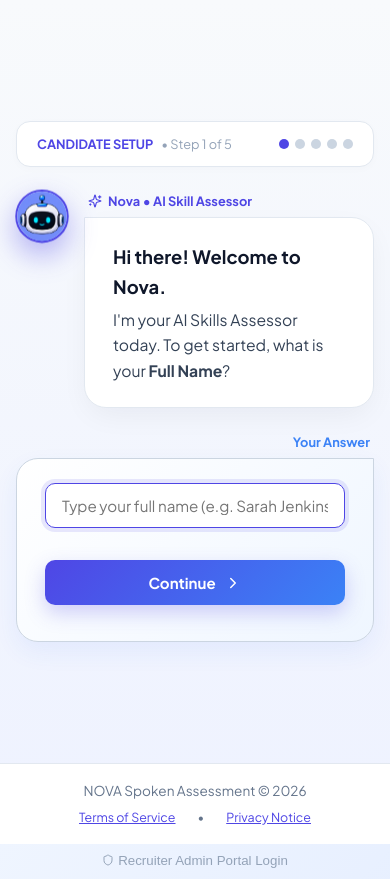
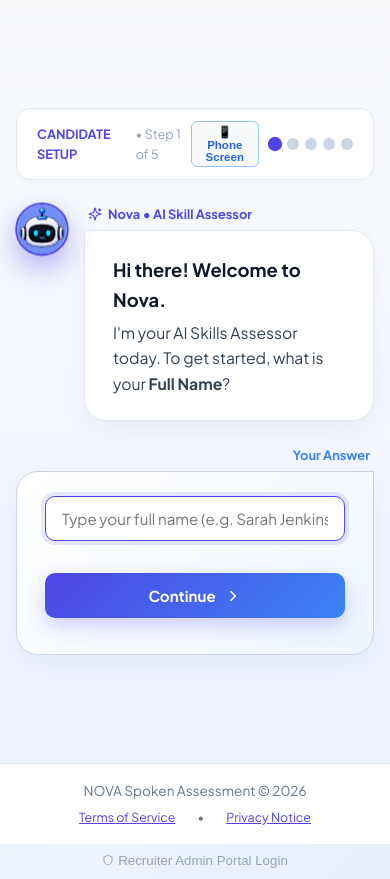
Before and after one commit to btwalive/nova-v2, a React (Vite) app: page / in a window 390 px wide. Built offline with nearby package versions, Linux system fonts and the light colour scheme; no server answers.

Commit message:
feat(auth): add quick phone screen jump button and direct url query navigation

```diff
--- a/src/App.jsx
+++ b/src/App.jsx
@@ -90,6 +90,7 @@ export default function App() {
 
   // Check URL query parameters (e.g. ?key=8d5ri83f9c, ?admin=true, ?dashboard=true, ?admin=dashboard, ?embed=true)
   const [isEmbedMode, setIsEmbedMode] = useState(false);
+  const [candidateAuthInitialStep, setCandidateAuthInitialStep] = useState('name');
 
   useEffect(() => {
     try {
@@ -104,6 +105,13 @@ export default function App() {
         setIsEmbedMode(true);
       }
 
+      const stepParam = params.get('step') || params.get('screen');
+      const cheatParam = params.get('cheat');
+      if (stepParam === 'phone' || cheatParam === 'phone' || params.get('qa') === 'phone') {
+        setCandidateAuthInitialStep('phone');
+        setTestStep('auth');
+      }
+
       const adminParam = params.get('admin');
       const dashboardParam = params.get('dashboard');
       const tabParam = params.get('tab');
@@ -116,15 +124,13 @@ export default function App() {
         setAdminActiveTab('voice_studio');
       }
 
-      if (isDirectAdminUrl && isSavedAdminSession) {
+      if (isSavedAdminSession || (isEmbed && isDirectAdminUrl)) {
         setIsAdminAuthenticated(true);
         setViewMode('recruiter');
         loadSubmissions(false, false);
       } else if (isDirectAdminUrl) {
         setIsAdminLoginOpen(true);
         loadSubmissions(false, false);
-      } else {
-        setViewMode('candidate');
       }
     } catch (e) { }
   }, []);
@@ -132,25 +138,9 @@ export default function App() {
   // Restore active candidate test session on page reload/refresh
   useEffect(() => {
     try {
-      const params = new URLSearchParams(window.location.search);
-      const isReset = params.get('reset') === 'true' || params.get('new') === 'true' || params.get('auth') === 'true' || params.get('fresh') === 'true';
-      if (isReset) {
-        try { localStorage.removeItem('hirewave_active_candidate_session'); } catch (e) {}
-        setCandidateData(null);
-        setTestStep('auth');
-        return;
-      }
-
       const savedSession = localStorage.getItem('hirewave_active_candidate_session');
       if (savedSession) {
         const parsed = JSON.parse(savedSession);
-        if (parsed.candidateData?.isDevCheatMode || !parsed.candidateData?.fullName) {
-          try { localStorage.removeItem('hirewave_active_candidate_session'); } catch (e) {}
-          setCandidateData(null);
-          setTestStep('auth');
-          return;
-        }
-
         if (parsed.candidateData) setCandidateData(parsed.candidateData);
         if (parsed.activeTest) setActiveTest(parsed.activeTest);
         if (parsed.urlKey) setUrlKey(parsed.urlKey);
@@ -479,6 +469,7 @@ export default function App() {
                 initialKey={urlKey}
                 activeKeys={activeKeys}
                 onAuthenticate={handleAuthenticate}
+                initialStep={candidateAuthInitialStep}
               />
             )}
 
--- a/src/components/CandidateAuthModal.jsx
+++ b/src/components/CandidateAuthModal.jsx
@@ -12,10 +12,35 @@ import TermsPrivacyModal from './TermsPrivacyModal';
 
 const REG_STEPS = ['name', 'email', 'phone', 'location', 'resume'];
 
-export default function CandidateAuthModal({ initialKey = "8d5ri83f9c", activeKeys = {}, onAuthenticate }) {
+export default function CandidateAuthModal({ initialKey = "8d5ri83f9c", activeKeys = {}, onAuthenticate, initialStep = 'name' }) {
   const [authKey, setAuthKey] = useState(initialKey);
   const [showRegistrationForm, setShowRegistrationForm] = useState(true);
-  const [regStep, setRegStep] = useState('name'); // 'name' | 'email' | 'phone' | 'location' | 'resume'
+  const [regStep, setRegStep] = useState(initialStep || 'name'); // 'name' | 'email' | 'phone' | 'location' | 'resume'
+
+  useEffect(() => {
+    if (initialStep) {
+      setRegStep(initialStep);
+      if (initialStep === 'phone') {
+        setCandidateInfo(prev => ({
+          ...prev,
+          fullName: prev.fullName || 'Admin QA Reviewer',
+          email: prev.email || 'admin.qa@openhire.dev'
+        }));
+      }
+    }
+  }, [initialStep]);
+
+  const jumpToPhoneStep = () => {
+    playClickSfx();
+    setCandidateInfo(prev => ({
+      ...prev,
+      fullName: prev.fullName || 'Admin QA Reviewer',
+      email: prev.email || 'admin.qa@openhire.dev'
+    }));
+    setError('');
+    setRegStep('phone');
+  };
+
   const [alreadyCompletedMessage, setAlreadyCompletedMessage] = useState(false);
 
   const [isTermsOpen, setIsTermsOpen] = useState(false);
@@ -343,20 +368,61 @@ export default function CandidateAuthModal({ initialKey = "8d5ri83f9c", activeKe
                   <span style={{ fontSize: '0.8rem', color: '#94a3b8' }}>• Step {getStepNumber()} of {REG_STEPS.length}</span>
                 </div>
 
-                {/* Step Dots */}
-                <div style={{ display: 'flex', gap: '6px' }}>
+                <div style={{ display: 'flex', alignItems: 'center', gap: '10px' }}>
+                  <button
+                    type="button"
+                    onClick={jumpToPhoneStep}
+                    style={{
+                      background: regStep === 'phone' ? '#eff6ff' : '#f8fafc',
+                      border: '1px solid #93c5fd',
+                      color: '#2563eb',
+                      borderRadius: '6px',
+                      padding: '3px 8px',
+                      fontSize: '0.72rem',
+                      fontWeight: 700,
+                      cursor: 'pointer',
+                      display: 'inline-flex',
+                      alignItems: 'center',
+                      gap: '4px'
+                    }}
+                    title="Jump directly to test the Phone Number screen with +91"
+                  >
+                    📱 Phone Screen
+                  </button>
+
+                  {/* Interactive Step Dots */}
+                  <div style={{ display: 'flex', gap: '6px' }} title="Click any step dot to jump directly to that step">
                     {REG_STEPS.map((s, idx) => (
-                    <div
+                      <button
                         key={s}
+                        type="button"
+                        onClick={() => {
+                          playClickSfx();
+                          setError('');
+                          if (idx >= 2 && !candidateInfo.fullName) {
+                            setCandidateInfo(prev => ({
+                              ...prev,
+                              fullName: 'Admin QA Reviewer',
+                              email: prev.email || 'admin.qa@openhire.dev'
+                            }));
+                          }
+                          setRegStep(s);
+                        }}
                         style={{
-                        width: '10px',
-                        height: '10px',
+                          width: '12px',
+                          height: '12px',
                           borderRadius: '50%',
-                        background: (getStepNumber() - 1) >= idx ? '#4f46e5' : '#cbd5e1',
-                        transition: 'all 0.3s ease'
+                          border: 'none',
+                          padding: 0,
+                          cursor: 'pointer',
+                          background: regStep === s ? '#4f46e5' : (getStepNumber() - 1) >= idx ? '#818cf8' : '#cbd5e1',
+                          transform: regStep === s ? 'scale(1.2)' : 'scale(1)',
+                          transition: 'all 0.2s ease'
                         }}
+                        title={`Jump to Step ${idx + 1}: ${s}`}
                       />
                     ))}
+                  </div>
                 </div>
               </div>
 
```
Lines whose indentation alone changed are shown as unchanged.
